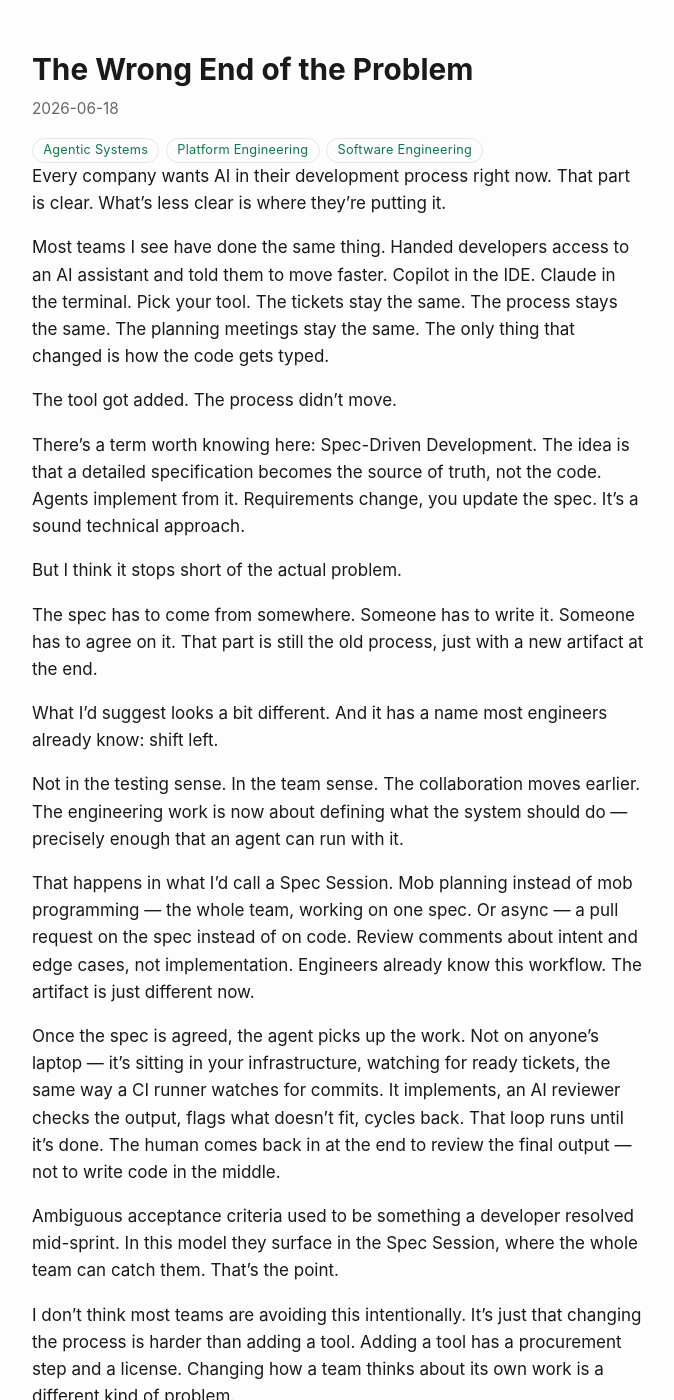
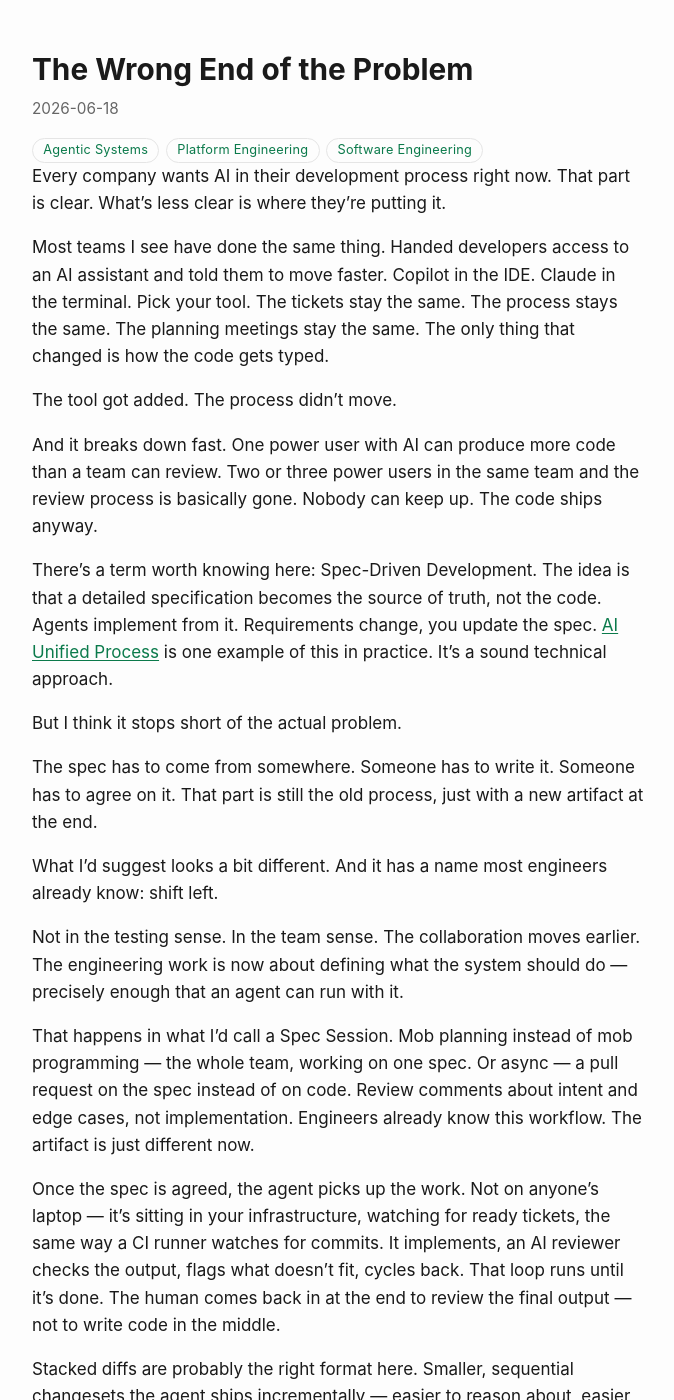
Before and after one commit to aepfli/aepfli.github.io, a Jekyll site: the page built from _posts/2026-06-18-The-Wrong-End-of-the-Problem.md, in a window 1280 px wide and 1400 px high. Shown: the whole window, without its empty margins (302-976 px from the left). Built offline with Jekyll 4.4.1, drawn with Linux system fonts in a browser that asks for light colours; some of the changed text lies outside the part shown.

Commit message:
Add review-collapse point, source links to The Wrong End post
Co-Authored-By: Claude Opus 4.8 (1M context) <noreply@anthropic.com>

```diff
--- a/_posts/2026-06-18-The-Wrong-End-of-the-Problem.md
+++ b/_posts/2026-06-18-The-Wrong-End-of-the-Problem.md
@@ -30,10 +30,17 @@ The only thing that changed is how the code gets typed.
 The tool got added.
 The process didn't move.
 
+And it breaks down fast.
+One power user with AI can produce more code than a team can review.
+Two or three power users in the same team and the review process is basically gone.
+Nobody can keep up.
+The code ships anyway.
+
 There's a term worth knowing here: Spec-Driven Development.
 The idea is that a detailed specification becomes the source of truth, not the code.
 Agents implement from it.
 Requirements change, you update the spec.
+[AI Unified Process](https://unifiedprocess.ai/) is one example of this in practice.
 It's a sound technical approach.
 
 But I think it stops short of the actual problem.
@@ -64,6 +71,10 @@ It implements, an AI reviewer checks the output, flags what doesn't fit, cycles
 That loop runs until it's done.
 The human comes back in at the end to review the final output — not to write code in the middle.
 
+Stacked diffs are probably the right format here.
+Smaller, sequential changesets the agent ships incrementally — easier to reason about, easier to review.
+[Gergely Orosz wrote a good primer](https://newsletter.pragmaticengineer.com/p/stacked-diffs) on why this workflow matters if you're not familiar.
+
 Ambiguous acceptance criteria used to be something a developer resolved mid-sprint.
 In this model they surface in the Spec Session, where the whole team can catch them.
 That's the point.
```
